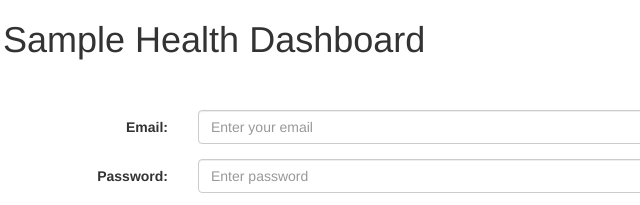
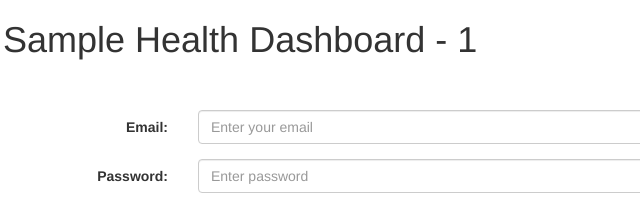
Before and after one commit to veer1217/bluegreenveer, a website: page public/index.html at #!/login in a window 1280 px wide. Shown: the top 205 px of the page, 67-707 px from the left. Drawn offline with Linux system fonts and the light colour scheme.

Commit message:
change-1

```diff
--- a/public/login.html
+++ b/public/login.html
@@ -1,5 +1,5 @@
 <div class="container">
-  <h1>Sample Health Dashboard</h1>
+  <h1>Sample Health Dashboard - 1</h1>
   <br/>
 
   <div class="alert alert-danger" role="alert" ng-show='failurealert'>{{errormessage}}</div>
```
